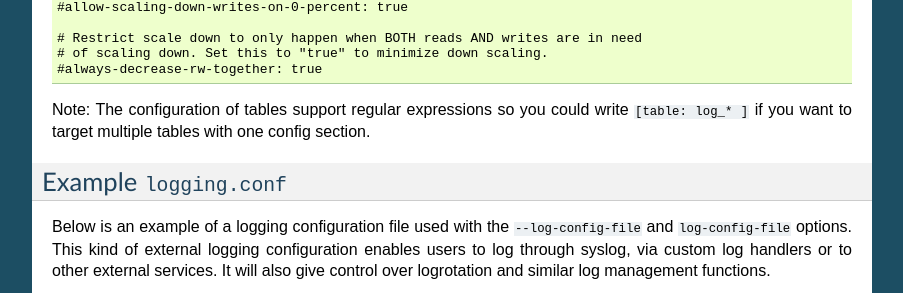
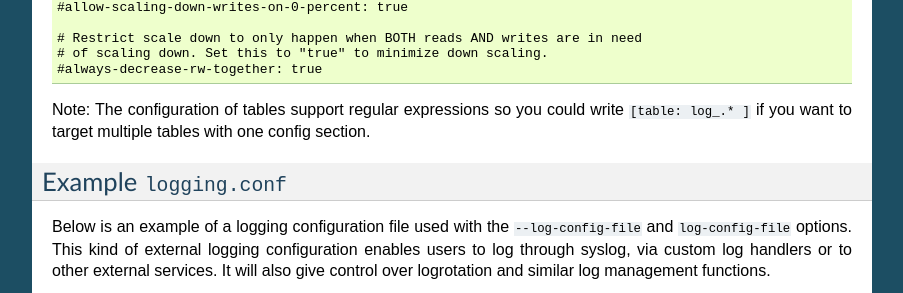
Before and after one commit to sebdah/dynamic-dynamodb, a Sphinx documentation site: the page built from docs/example_configuration.rst, in a window 1280 px wide and 900 px high, scrolled down 3001 px. Shown: the part 155-448 px from the top of the window, without its empty margins (198-1101 px from the left). Built offline with Sphinx 7.4.7, drawn with Linux system fonts in a browser that asks for light colours.

```diff
--- a/docs/example_configuration.rst
+++ b/docs/example_configuration.rst
@@ -205,7 +205,7 @@ This is a full example of a Dynamic DynamoDB configuration file.
     # of scaling down. Set this to "true" to minimize down scaling.
     #always-decrease-rw-together: true
 
-Note: The configuration of tables support regular expressions so you could write ``[table: log_* ]`` if you want to target multiple tables with one config section.
+Note: The configuration of tables support regular expressions so you could write ``[table: log_.* ]`` if you want to target multiple tables with one config section.
 
 
 Example ``logging.conf``
```
